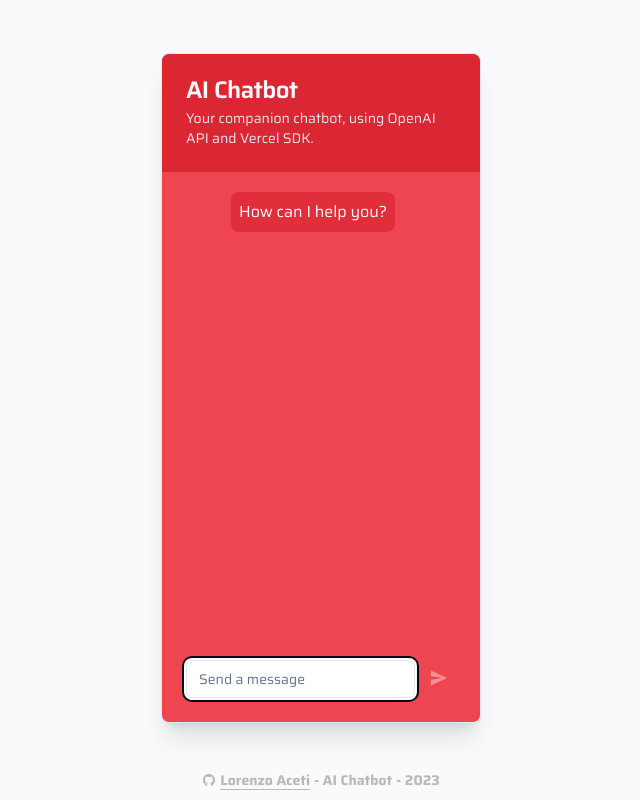
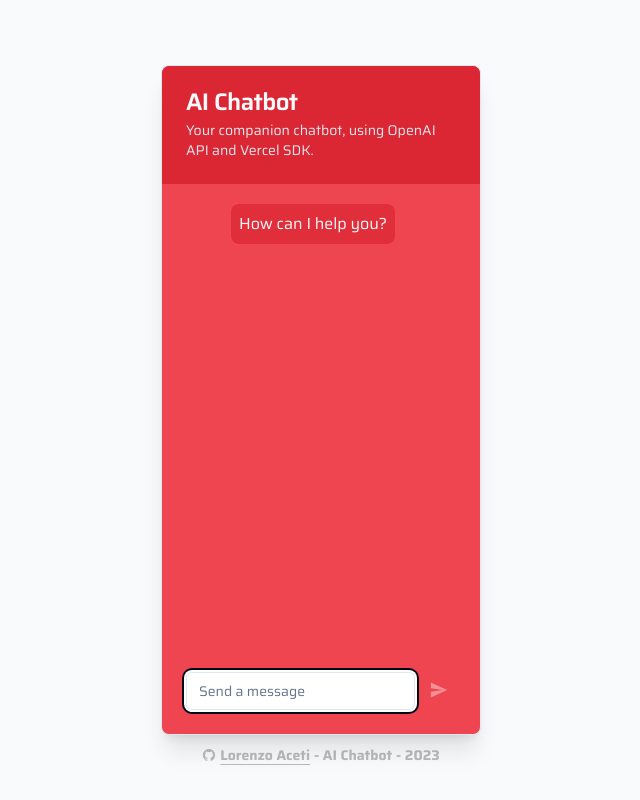
Before and after one commit to lorenzoa7/ai-chatbot, a Next.js app: page / in a window 1280 px wide. Shown: the whole page, without its empty margins (319-959 px from the left). Built offline with nearby package versions, Linux system fonts and the light colour scheme.

Commit message:
Fix footer being on top of other content

```diff
--- a/src/app/layout.tsx
+++ b/src/app/layout.tsx
@@ -1,4 +1,3 @@
-import Footer from '@/components/Footer'
 import { fontMono } from '@/lib/fonts'
 import type { Metadata } from 'next'
 import './globals.css'
@@ -19,7 +18,6 @@ export default function RootLayout({ children }: RootLayoutProps) {
         className={`bg-slate-50 text-neutral-800 mx-auto min-h-screen antialiased font-mono overflow-x-hidden ${fontMono.variable}`}
       >
         {children}
-        <Footer />
       </body>
     </html>
   )
--- a/src/app/page.tsx
+++ b/src/app/page.tsx
@@ -1,9 +1,12 @@
 import Chat from '@/components/Chat'
+import Footer from '@/components/Footer'
 
 export default function Home() {
   return (
-    <div className="flex flex-col min-h-screen items-center justify-center py-2 pb-8">
+    <div className="flex flex-col min-h-screen items-center justify-center py-2">
+      <Footer invisible />
       <Chat />
+      <Footer />
     </div>
   )
 }
--- a/src/components/Footer/index.tsx
+++ b/src/components/Footer/index.tsx
@@ -1,9 +1,16 @@
 import Link from 'next/link'
 import { AiFillGithub } from 'react-icons/ai'
 
-export default function Footer() {
+type FooterProps = {
+  invisible?: boolean
+}
+
+export default function Footer({ invisible = false }: FooterProps) {
   return (
-    <footer className="absolute bottom-0 flex items-center justify-center w-full h-10 font-bold opacity-30 2xl:text-sm gap-1">
+    <footer
+      data-invisible={invisible}
+      className="flex items-center justify-center w-full h-10 font-bold opacity-30 2xl:text-sm gap-1 data-[invisible=true]:invisible"
+    >
       <Link
         href="https://github.com/lorenzoa7"
         className="flex items-center justify-center gap-1 duration-150 hover:text-zinc-500 underline underline-offset-4"
```
